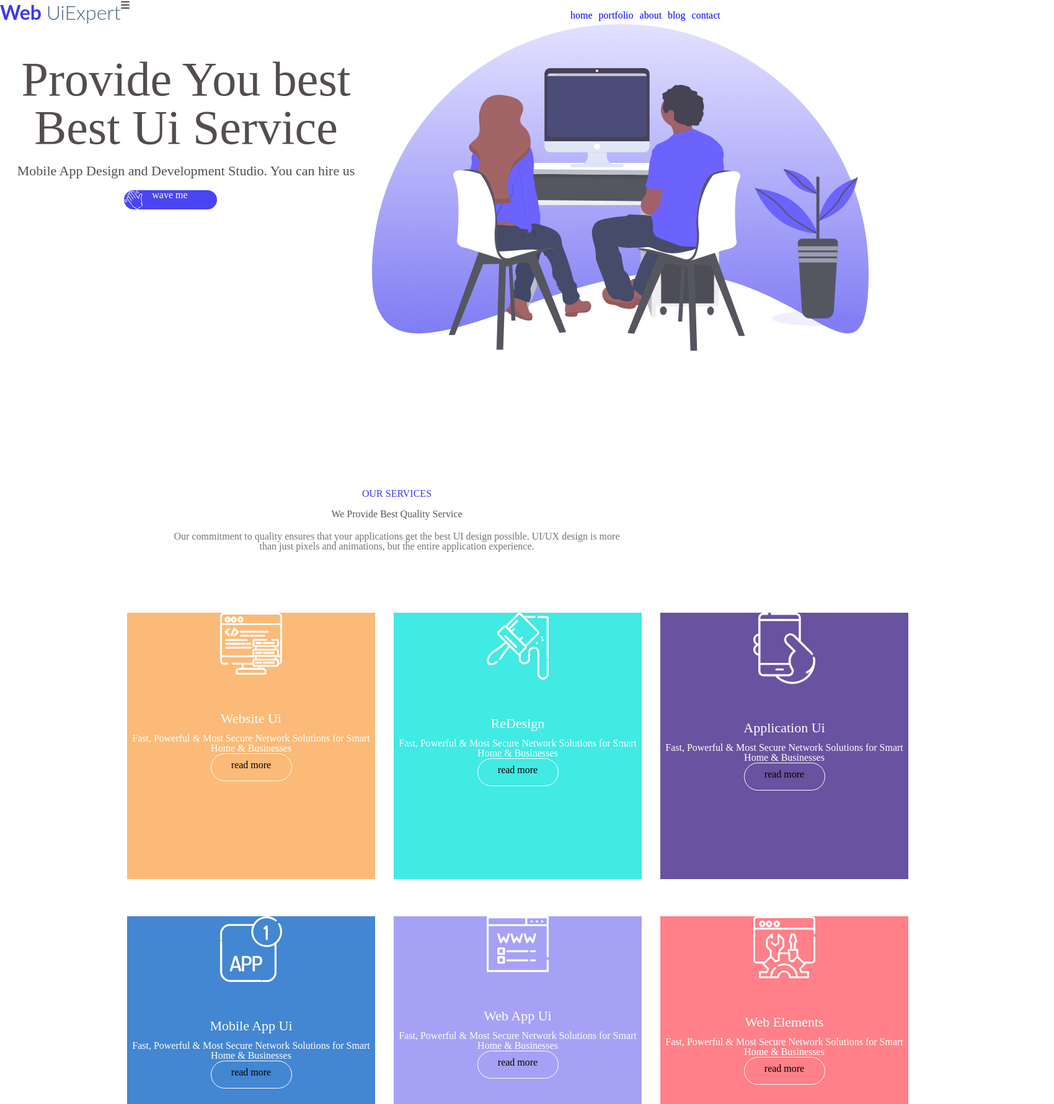
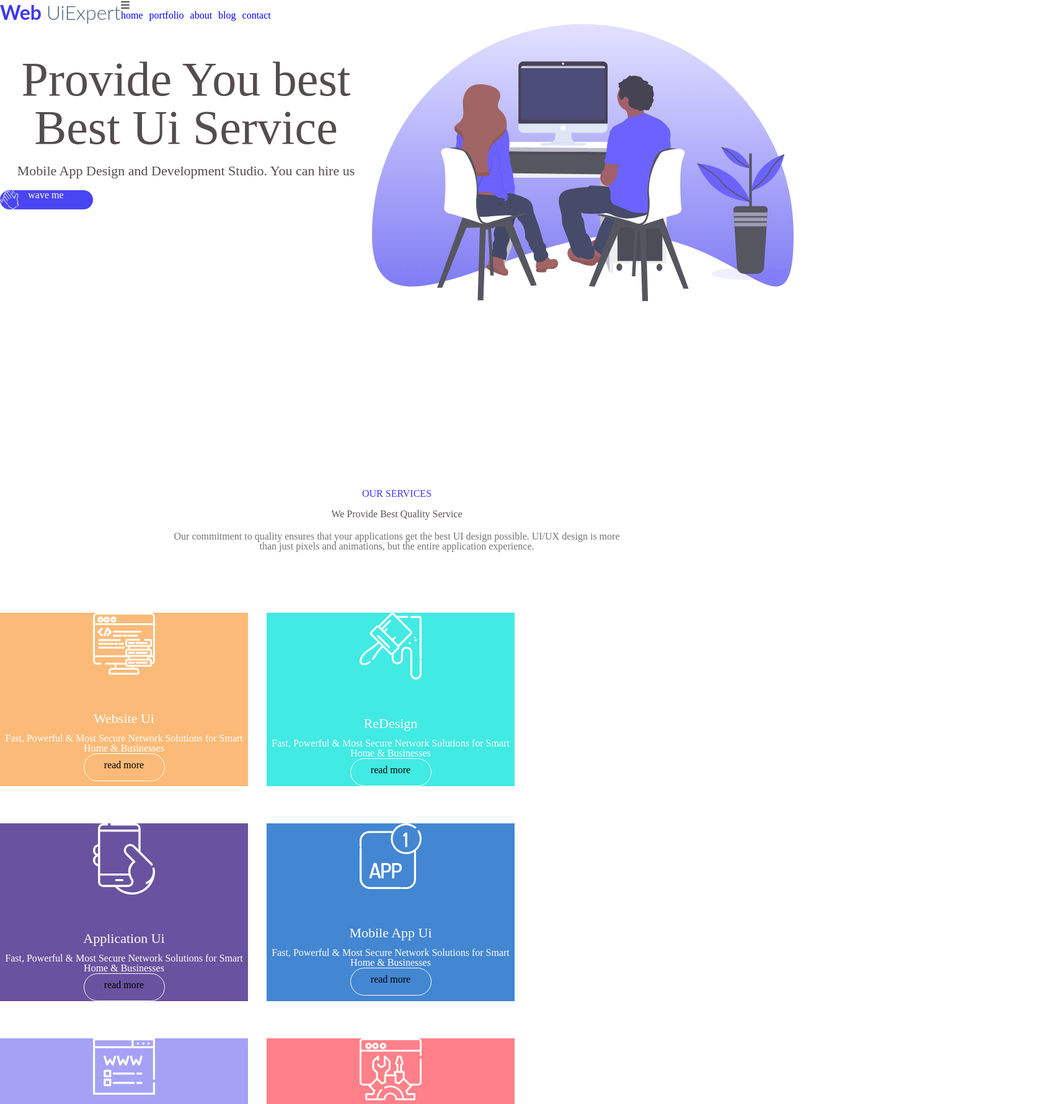
Before and after one commit to giorgixixadze/lesson8, a plain HTML site: page index.html in a window 1280 px wide. Shown: the top 1782 px of the page at 62% size, 1700 px wide, since content can reach past the window. Drawn offline with Linux system fonts and the light colour scheme.

Commit message:
add corect

```diff
--- a/css/reset.css
+++ b/css/reset.css
@@ -21,6 +21,7 @@ time, mark, audio, video {
 /* HTML5 display-role reset for older browsers */
 article, aside, details, figcaption, figure,
 footer, header, hgroup, menu, nav, section {
+	align-content: normal;
 	display: block;
 }
 body {
--- a/css/responsive.css
+++ b/css/responsive.css
@@ -15,24 +15,30 @@
         /* max-width: 400px; */
         width: 50%;
     }
+
 }
 @media (max-width:768px){
     .nav{
         display: none;
     }
     .fa-bars{
-        display: inline;
+        display: block;
+        margin-right: 100px;
     }
     .head{
         background-color: aqua;
     }
     .box{
         width: 90%;
+        margin:auto;
     }
 }
 @media(max-width:480px){
 
 }
 @media(max-width:320px){
+    .gilaki{
+       padding: 0 auto;
+    }
 
 }
--- a/css/style.css
+++ b/css/style.css
@@ -1,14 +1,18 @@
 /* head tegi */
 .head{
     display: flex;
+    max-width: 1400px;
+    width: 100%;
 }
 .navigation{
     display: flex;
     color: blue;
-    width: 600px;
-    margin-right: 280px;
-    padding-left: 725px;
-    justify-content: space-between;
+    max-width: 600px;
+    width: 100%;
+    text-align: center;
+    margin-right: 50%;
+    justify-content:space-around;
+
 
 }
 .li{
@@ -17,10 +21,12 @@
 .fa-bars{
     size: 35px;
     color: #534D4D;
+    display: none;
 }
 /* sevtion 1 */
 .sectionblok1{
-    width: 600px;
+    max-width: 600px;
+    width: 100%;
     height: 700px;
     margin-top: 50px;
     text-align: center;
@@ -28,40 +34,48 @@
 .sataur{
     font-size: 78px;
     color: #534D4D;
-    width: 600px;
+    max-width: 600px;
+    width: 100%;
     padding-bottom: 20px;
 }
 .paragraf{
     font-size: 22px;
-    width:600px;
+    max-width:600px;
+    width: 100%;
     color:#534D4D ;
     padding-bottom: 20px;
 }
 .gilaki{
     background-color:#3D37F1ed;
-    width: 150px;
+    max-width: 150px;
+    width: 100%;
     display: flex;
     border-radius: 38px;
-    margin-left: 200px;
+    margin-left: 00px;
     color: white;
 }
 .wave{
     padding-left: 15px;
 }
 .sectionblok2{
-    width: 800px;
+    max-width: 800px;
+    width: 100%;
+}
+.img{
+    width: 100%;
+    margin: 0 auto;
 }
 .section1{
     display: flex;
 }
 /* section 2 */
 .section2text{
-    width: 750px;
+    max-width: 750px;
+    width: 100%;
     height: 200px;
-    justify-content: center;
     margin: 0 auto;
     text-align: center;
-    align-items: center;
+
 
 }
 .p{
@@ -78,51 +92,62 @@
     size:18px ;
     color: #747474;
 }
+.wrapper{
+    max-width:1500px;
+    width: 100%;
+}
 /* section3 */
 .section3{
-    width: 1700px;
+    max-width: 1700px;
+    width: 100%;
     height: 970px;
     flex-wrap: wrap;
     display: flex;
-    justify-content: center;
+
 }
 .box:nth-child(1){
-    width: 400px;
+    max-width: 400px;
+    width: 100%;
     background-color: #FBBA77;
     text-align: center;
     margin-right:  30px;
     margin-bottom: 60px;
 }
 .box:nth-child(2){
-    width: 400px;
+    max-width: 400px;
+    width: 100%;
     background-color: #41EAE3;
     text-align: center;
     margin-right:  30px;
     margin-bottom: 60px;
 }
 .box:nth-child(3){
-    width: 400px;
+    max-width: 400px;
+    width: 100%;
     background-color: #69529F;
     text-align: center;
     margin-right:  30px;
     margin-bottom: 60px;
 }
 .box:nth-child(4){
-    width: 400px;
+    max-width: 400px;
+    width: 100%;
     background-color:#4386D2 ;
     text-align: center;
     margin-right:  30px;
     margin-bottom: 60px;
 }
 .box:nth-child(5){
-    width: 400px;
+    max-width: 400px;
+    width: 100%;
     background-color:#A5A2F6 ;
     text-align: center;
     margin-right:  30px;
     margin-bottom: 60px;
 }
 .box:nth-child(6){
-    width: 400px;
+    max-width: 400px;
+    width: 100%;
     background-color:#FF8088;
     text-align: center;
     margin-right:  30px;
@@ -130,7 +155,8 @@
 }
 
 .click{
-    width: 131px;
+    max-width: 131px;
+    width: 100%;
     height: 45px;
     border-radius: 23px ;
     border:white 1px solid;
--- a/index.html
+++ b/index.html
@@ -37,22 +37,22 @@
             </div>
         </div>
         <div class="sectionbloki2">
-            <img src="img/photo.svg" alt="photo">
+            <img class="img" src="img/photo.svg" alt="photo">
 
         </div>
 
     </section>
     <!-- section 2  -->
-    <section>
+    <section class="wrapper">
         <div class="section2text">
             <p class="p">OUR SERVICES</p>
             <h4 class="text">We Provide Best Quality Service </h4>
             <p class="text1">Our commitment to quality ensures that your applications get the best UI design possible. UI/UX design is more than just pixels and animations, but the entire application experience.</p>
 
         </div>
-    </section>
-    <!-- section3 -->
-    <div class="section3">
+
+     <!-- section3 -->
+      <div class="section3">
         <div class="box">
             <div>
                 <img src="img/01.svg" alt="photo-icon">
@@ -114,7 +114,8 @@
             </div>
         </div>
 
-    </div>
+      </div>
+    </section>
 
 </body>
 </html>
```
